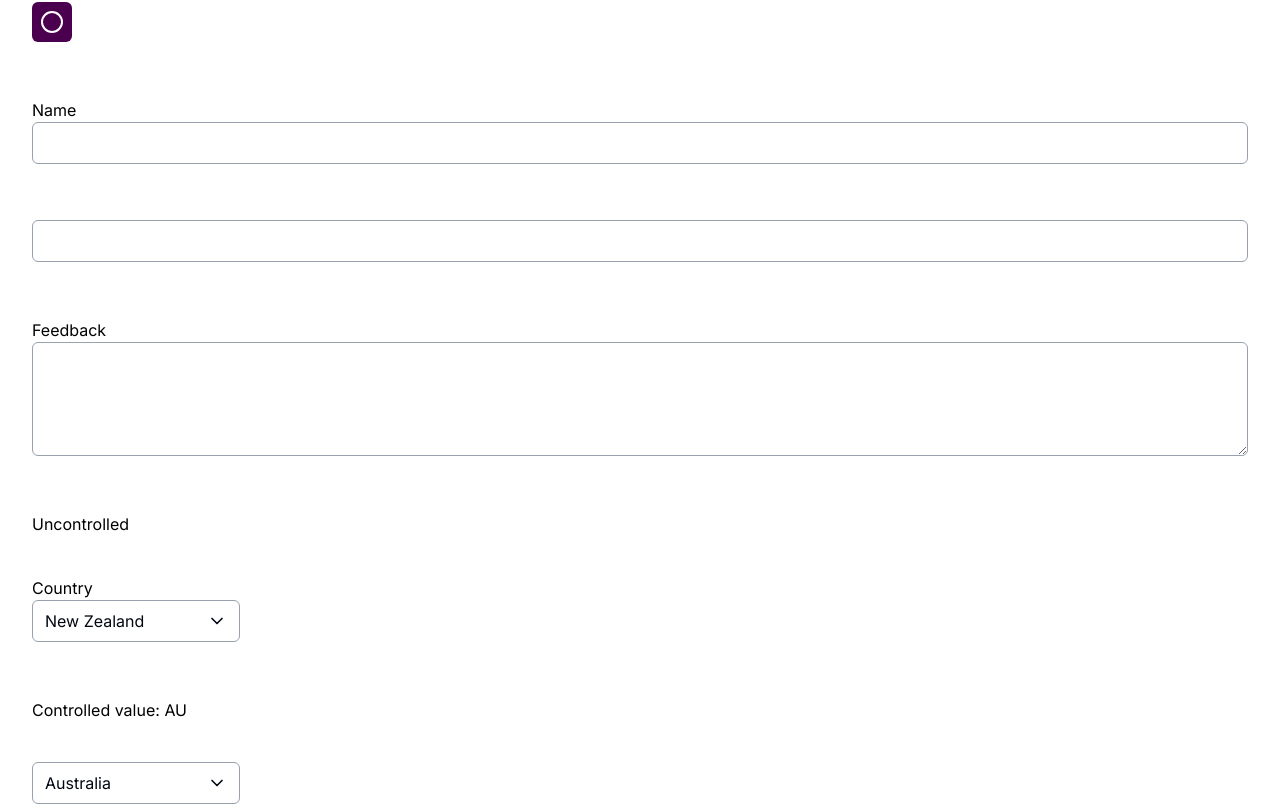
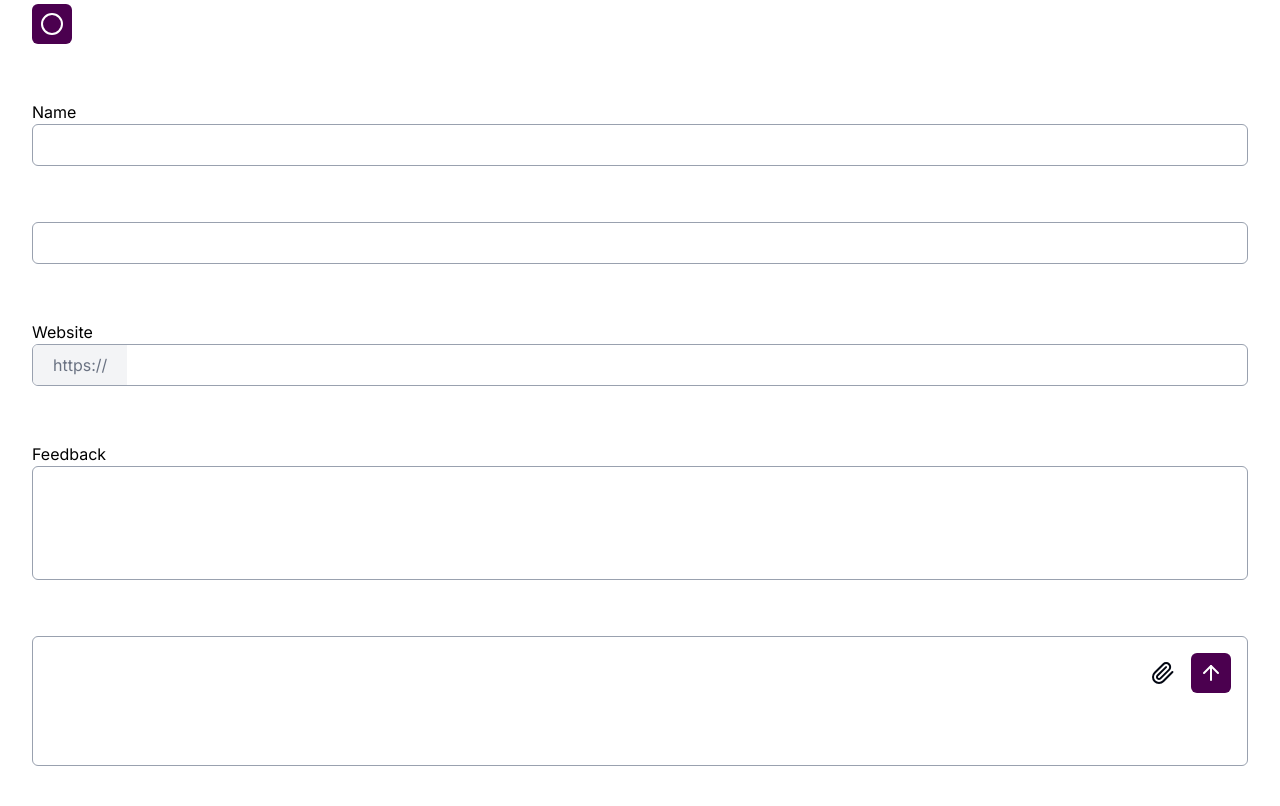
Before and after one commit to shutallbridge/harper, a Next.js app: page /test in a window 1280 px wide. Shown: the part 318-1124 px from the top of the page. Built offline with nearby package versions, Linux system fonts and the light colour scheme.

Commit message:
feat: component composition

```diff
--- a/src/app/test/page.tsx
+++ b/src/app/test/page.tsx
@@ -1,7 +1,7 @@
 "use client";
 
 import React from "react";
-import { LuCircle } from "react-icons/lu";
+import { LuCircle, LuArrowUp, LuPaperclip } from "react-icons/lu";
 
 import { Button } from "@/components/button";
 import { IconButton } from "@/components/icon-button";
@@ -23,7 +23,7 @@ export default function Page() {
       <Button variant="primary" icon={<LuCircle />}>
         Button
       </Button>
-      <Button asChild icon={<LuCircle />}>
+      <Button asChild variant="secondary" icon={<LuCircle />}>
         <a target="_blank" href="https://example.com">
           Link
         </a>
@@ -38,7 +38,25 @@ export default function Page() {
         onChange={(e) => setName(e.target.value)}
       />
       <Input unwrapped />
+      <Input
+        label="Website"
+        leftElement={
+          <div className="bg-gray-100 flex items-center px-5 text-gray-500 select-none">
+            https://
+          </div>
+        }
+      />
       <Textarea label="Feedback" />
+      <Textarea
+        unwrapped
+        className="p-4 resize-none"
+        rightElement={
+          <div className="flex gap-x-2 self-start pr-4 pt-4">
+            <IconButton variant="ghost" icon={<LuPaperclip />} />
+            <IconButton type="submit" icon={<LuArrowUp />} />
+          </div>
+        }
+      />
       <div className="w-52 flex flex-col gap-y-10">
         <span>Uncontrolled</span>
         <Select
--- a/src/components/button-base/button-base.tsx
+++ b/src/components/button-base/button-base.tsx
@@ -22,8 +22,8 @@ function ButtonBase(props: ButtonBaseProps) {
         [variant === "ghost" && "text-gray-950"],
         // bg-*
         [variant === "primary" && "bg-fuchsia-950 hover:bg-fuchsia-900"],
-        [variant === "secondary" && "bg-white hover:bg-gray-50"],
-        [variant === "ghost" && "bg-none hover:bg-gray-50"],
+        [variant === "secondary" && "bg-white hover:bg-gray-100"],
+        [variant === "ghost" && "bg-none hover:bg-gray-100"],
         // border-*
         [variant === "primary" && "border-none"],
         [variant === "secondary" && "border border-gray-200"],
--- a/src/components/input-base/input-base.tsx
+++ b/src/components/input-base/input-base.tsx
@@ -4,26 +4,50 @@ import { cn } from "@/lib/utils";
 
 type InputBaseProps = {
   asChild?: boolean;
+  leftElement?: React.ReactNode;
+  rightElement?: React.ReactNode;
+  topElement?: React.ReactNode;
+  bottomElement?: React.ReactNode;
 } & React.ComponentPropsWithoutRef<"input">;
 
 const styles = {
-  input: "focus:outline-2 focus:-outline-offset-2 focus:outline-fuchsia-500/50",
+  // input: "focus:outline-2 focus:-outline-offset-2 focus:outline-fuchsia-500/50",
+  input: "",
 };
 
 function InputBase(props: InputBaseProps) {
-  const { asChild = false, className, ...rest } = props;
+  const {
+    asChild = false,
+    className,
+    leftElement,
+    rightElement,
+    topElement,
+    bottomElement,
+    ...rest
+  } = props;
 
   const Comp = asChild ? Slot : "input";
 
   return (
-    <Comp
+    <div
       className={cn(
-        "block w-full bg-white border border-gray-400 rounded-md text-gray-950 placeholder:text-gray-500",
-        styles.input,
-        className
+        "w-full flex flex-col bg-white border border-gray-400 rounded-md overflow-hidden focus-within:outline-2 focus-within:-outline-offset-2 focus-within:outline-fuchsia-500/50"
       )}
-      {...rest}
-    />
+    >
+      {topElement ? topElement : null}
+      <div className="w-full flex">
+        {leftElement ? leftElement : null}
+        <Comp
+          className={cn(
+            "w-full text-gray-950 placeholder:text-gray-500 outline-none",
+            className
+          )}
+          {...rest}
+        />
+        {rightElement ? rightElement : null}
+      </div>
+      {bottomElement ? bottomElement : null}
+    </div>
   );
 }
 
--- a/src/components/textarea/textarea.tsx
+++ b/src/components/textarea/textarea.tsx
@@ -27,7 +27,7 @@ function Textarea(props: TextareaProps) {
   return (
     <InputWrapper unwrapped={unwrapped} label={label}>
       {({ id }) => (
-        <InputBase asChild className="px-3 py-2" {...rest}>
+        <InputBase asChild className="px-3 py-2 resize-none" {...rest}>
           <TextareaAutosize
             maxRows={maxRows}
             minRows={minRows}
```
